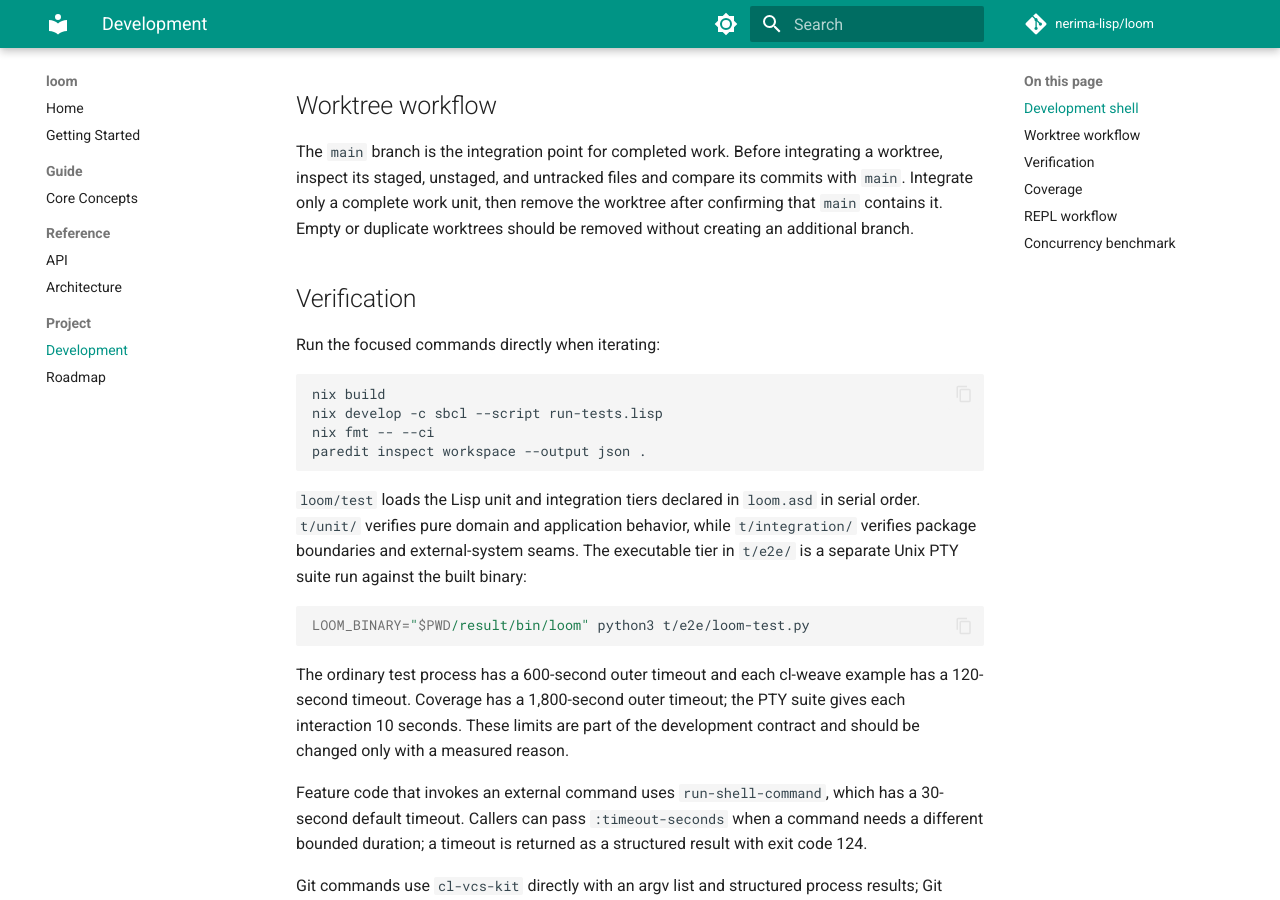
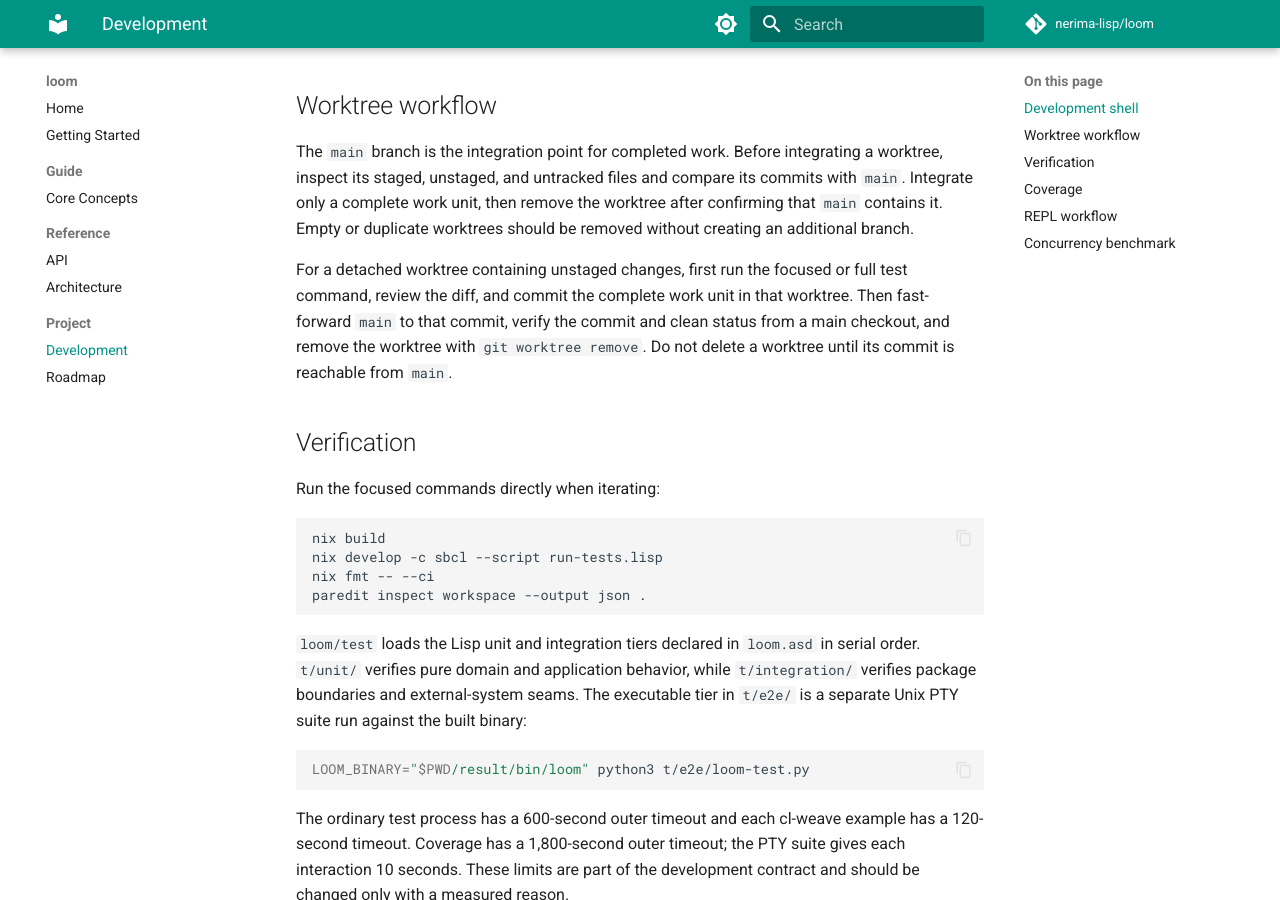
Before and after one commit to nerima-lisp/loom, an MkDocs documentation site: the page built from docs/src/project/development.md, in a window 1280 px wide and 900 px high, scrolled down 896 px. Built offline with MkDocs 1.6.1 and Material for MkDocs 9.7.7, drawn with Linux system fonts in a browser that asks for light colours; comment, search, counter and statistics services are not loaded.

Commit message:
docs: clarify worktree integration completion

```diff
--- a/docs/src/project/development.md
+++ b/docs/src/project/development.md
@@ -46,6 +46,12 @@ integrating a worktree, inspect its staged, unstaged, and untracked files and
 compare its commits with `main`. Integrate only a complete work unit, then
 remove the worktree after confirming that `main` contains it. Empty or
 duplicate worktrees should be removed without creating an additional branch.
+
+For a detached worktree containing unstaged changes, first run the focused or
+full test command, review the diff, and commit the complete work unit in that
+worktree. Then fast-forward `main` to that commit, verify the commit and clean
+status from a main checkout, and remove the worktree with `git worktree
+remove`. Do not delete a worktree until its commit is reachable from `main`.
 
 ## Verification
 
```
